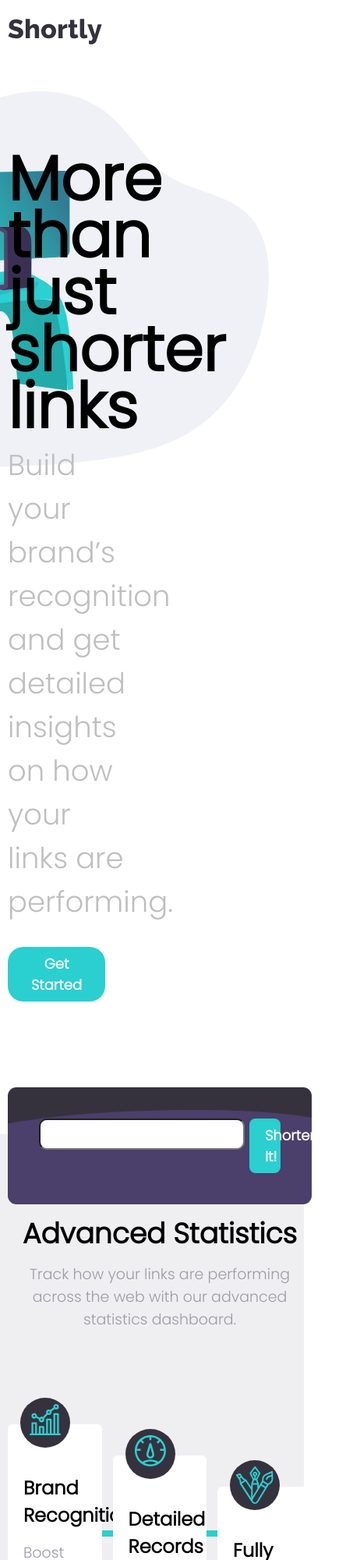
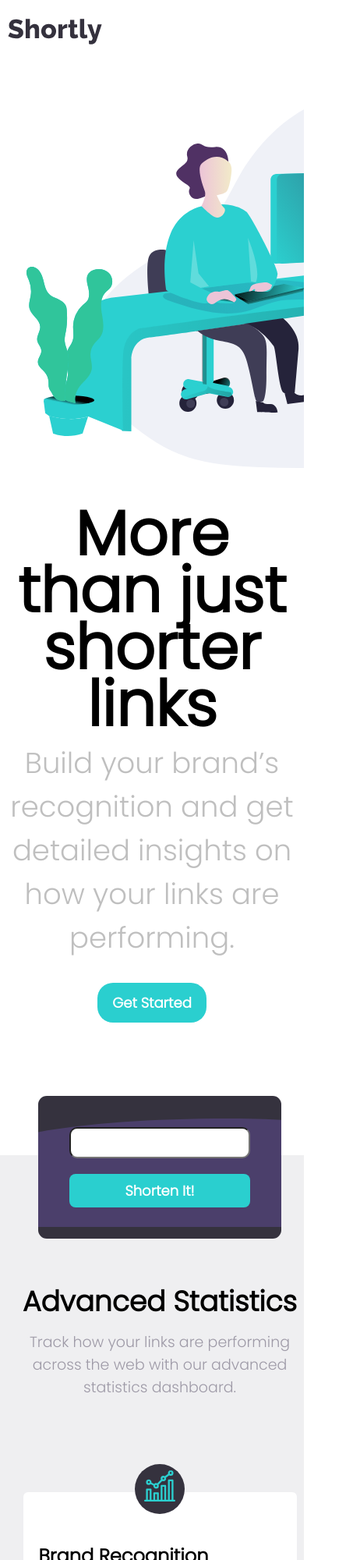
Before and after one commit to ngocphamttdt/cssee, a plain HTML site: page 6.url-shortening-api-master1/index.html in a window 390 px wide. Shown: the top 2000 px of the page at 78% size, 462 px wide, since content can reach past the window. Drawn offline with Linux system fonts and the light colour scheme.

Commit message:
apply resposive for mobile

```diff
--- a/6.url-shortening-api-master1/index.css
+++ b/6.url-shortening-api-master1/index.css
@@ -85,10 +85,10 @@ html {
 .banner-btn {
   background-color: hsl(180, 66%, 49%);
   color: white;
-  width: 125px;
-  font-weight: 700;
+  width: 140px;
+  font-weight: 900;
   border-radius: 20px;
-  padding: 8px 15px;
+  padding: 12px 16px;
   text-align: center;
 }
 
@@ -144,7 +144,7 @@ html {
 .statistics-content {
   text-align: center;
   max-width: 400px;
-  margin: 0 auto 60px;
+  margin: 60px auto 60px;
 }
 
 .statistics-content-title {
@@ -170,6 +170,7 @@ html {
   background-color: white;
   border-radius: 6px;
   min-height: 228px;
+  z-index: 0;
 }
 
 .icon-header{
@@ -180,7 +181,7 @@ html {
   text-align: center;
   border-radius: 50%;
   position: relative;
-  top: -34px;
+  top: -36px;
   margin-left: 16px;
 }
 
@@ -212,6 +213,7 @@ html {
   width: 3.5%;
   height: 8px;
   margin-top: 136px;
+  z-index: 1;
 }
 
 .boost-section {
@@ -227,6 +229,7 @@ html {
   justify-content: center;
   align-items: center;
   padding-top: 48px;
+  text-align: center;
 }
 
 .boost-title {
@@ -298,4 +301,83 @@ html {
   .menu, .signin-group{
     display: none;
   }
+
+  /* banner */
+  .banner-section {
+    background: url(./images/illustration-working.svg) no-repeat -10% 4% transparent;
+  }
+
+  .banner-content{
+    padding-top: 550px;
+    max-width: 100%;
+    text-align: center;
+  }
+  .banner-btn{
+    margin: 0 auto;
+  }
+
+  /* searching */
+  .searching{
+    flex-direction: column;
+    align-items: center;
+    margin: -4% 10%;
+    max-width: 80%;
+  }
+
+  .searching-input {
+    width: 100%;
+    margin-bottom: 20px;
+  }
+  .searching-btn {
+    width: 100%;
+  }
+
+  /* statistics */
+  .statistics-box {
+    flex-direction: column;
+    align-items: center;
+  }
+
+  .statistics-box-item {
+    width: 90%;
+    z-index: 1;
+  }
+
+  .statistics-box-item-2nd, .statistics-box-item-3rd{
+    margin: 0;
+  }
+
+  .line{
+    width: 30%;
+    transform: rotate(90deg);
+    margin-top: 12%;
+    z-index: 0;
+  }
+
+  .icon-header{
+    margin: 0 auto;
+  }
+
+  /* foooter */
+  .footer-wraper {
+    flex-direction: column;
+    align-items: center;
+    gap: 40px
+  }
+
+  .footer-logo {
+    width: 100%;
+    text-align: center;
+  }
+
+  .list-category {
+    flex-direction: column;
+    text-align: center;
+    gap: 28px;
+  }
+  .social-logo {
+    width: 100%;
+    text-align: center;
+  }
+
 }
```
